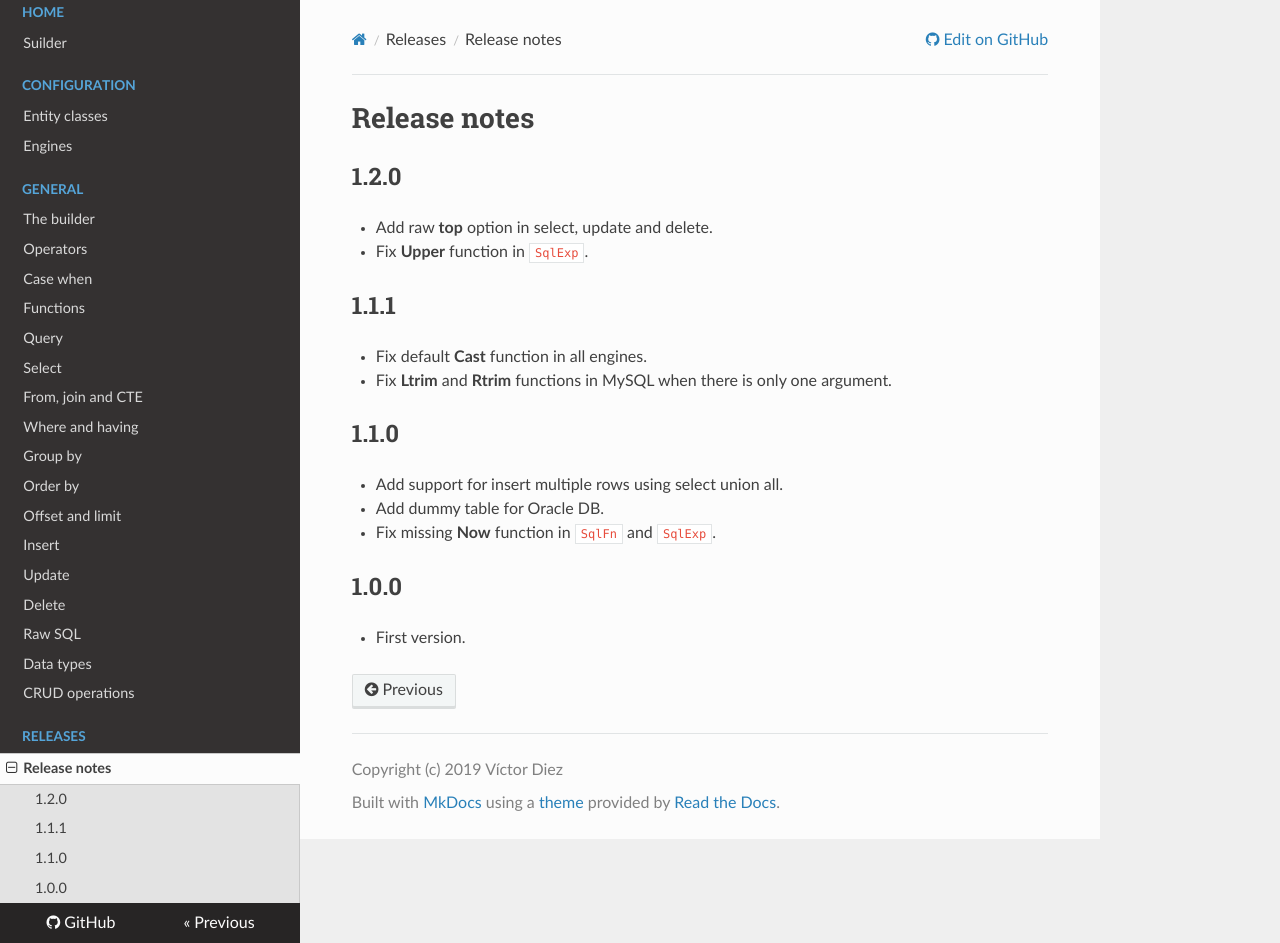
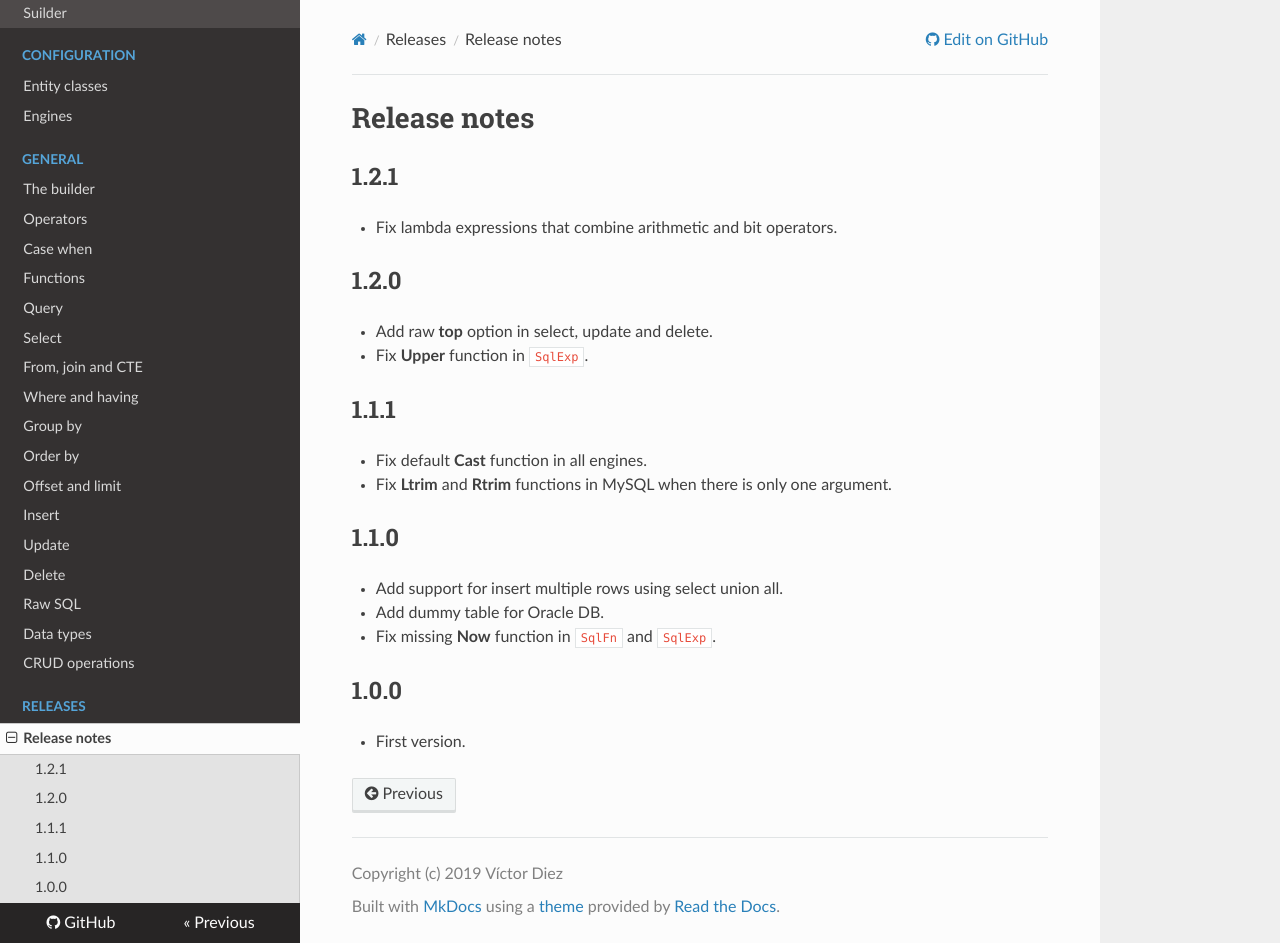
Before and after one commit to Ropticus/Suilder-docs, an MkDocs documentation site: the page built from docs/releases/releases-notes.md, in a window 1280 px wide and 943 px high. Built offline with MkDocs 1.6.1, drawn with Linux system fonts in a browser that asks for light colours; nearby versions of some CDN libraries.

Commit message:
Release notes 1.2.1

```diff
--- a/docs/releases/releases-notes.md
+++ b/docs/releases/releases-notes.md
@@ -1,4 +1,7 @@
 # Release notes
+
+## 1.2.1
+* Fix lambda expressions that combine arithmetic and bit operators.
 
 ## 1.2.0
 * Add raw **top** option in select, update and delete.
```
Also changed, not shown: docs/configuration/entity-classes.md (+1 -1 lines).
